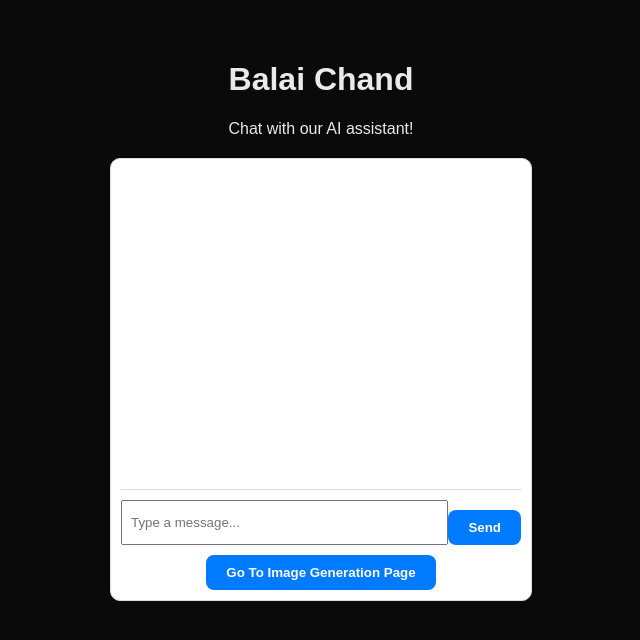
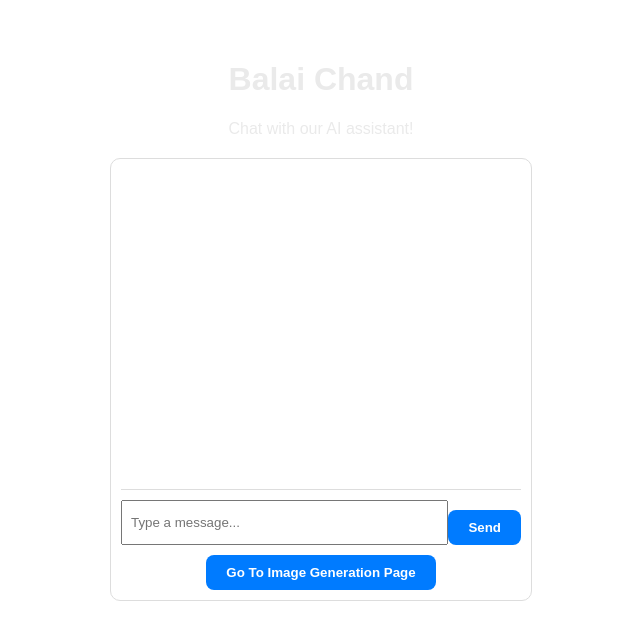
Before and after one commit to Assam157/ChatBotWithImageNew, a React (Create React App) app: page / in a window 1280 px wide. Shown: the top 640 px of the page, without its empty margins (319-959 px from the left). Built offline with nearby package versions, Linux system fonts and the light colour scheme.

Commit message:
Update App.css

```diff
--- a/src/App.css
+++ b/src/App.css
@@ -1,5 +1,5 @@
 body {
-  background: #0a0a0a;
+  background: #ffffff;
   color: #eaeaea;
   font-family: 'Poppins', sans-serif;
   text-align: center;
```
